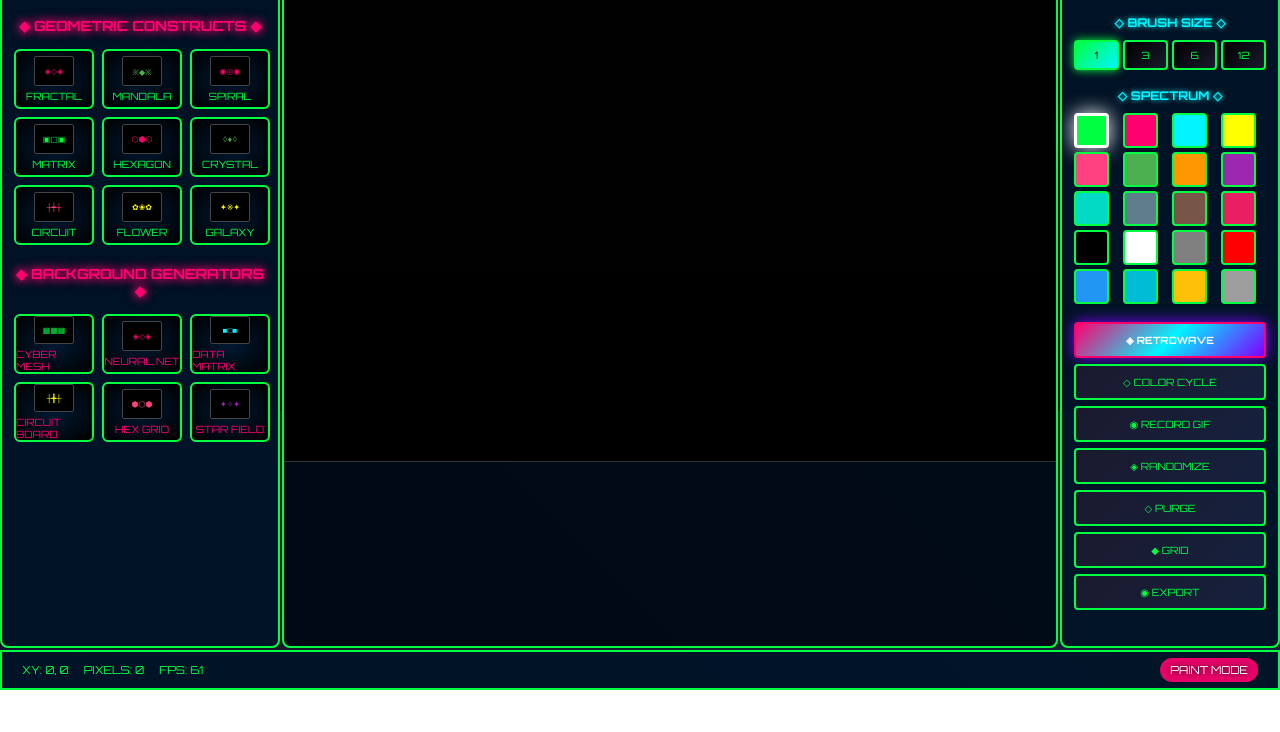
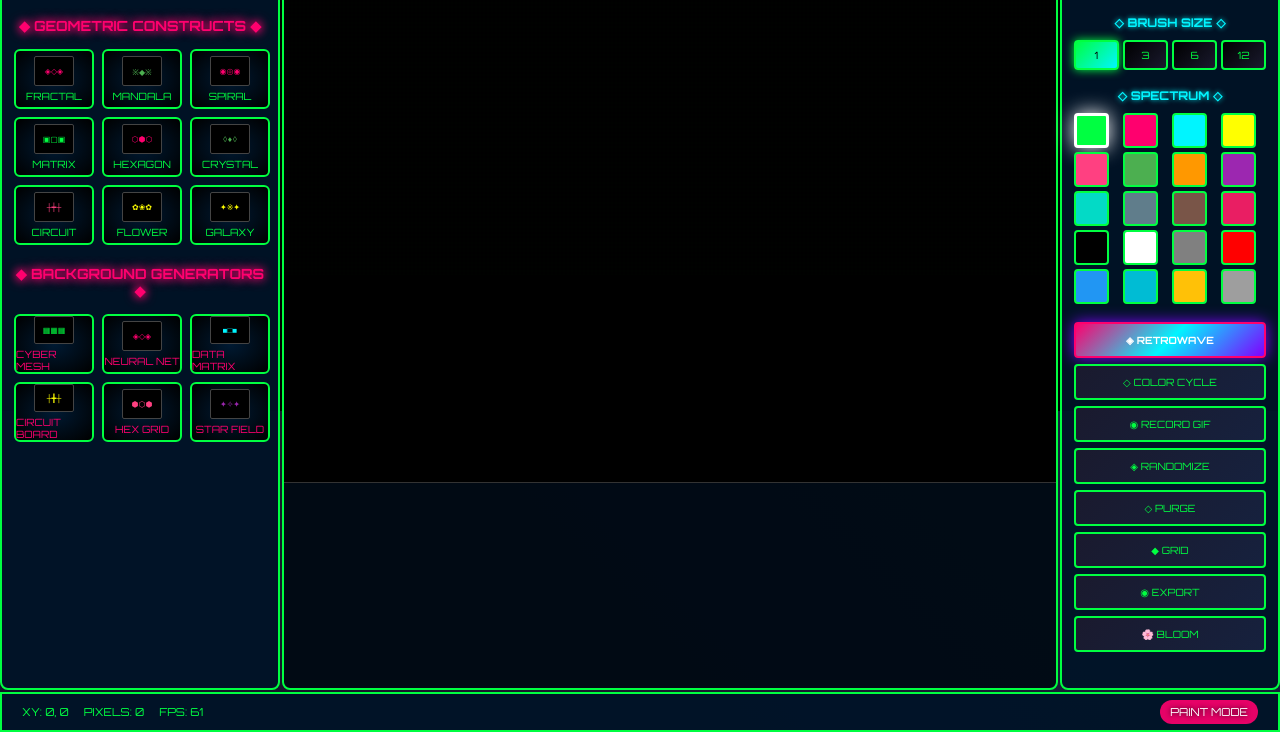
Before and after one commit to Flexasaurusrex/pixel-forge-matrix, a website: page index.html in a window 1280 px wide. Shown: the part 389-1121 px from the top of the page. Before the commit the page ends 1079 px from the top, so only its background shows below. Drawn offline with Linux system fonts and the light colour scheme.

Commit message:
Update index.html

```diff
--- a/index.html
+++ b/index.html
@@ -194,6 +194,7 @@
                 <button class="tool-btn" id="clearCanvas">◇ PURGE</button>
                 <button class="tool-btn" id="toggleGrid">◆ GRID</button>
                 <button class="tool-btn" id="saveImage">◉ EXPORT</button>
+                <button class="tool-btn" id="bloomBtn">🌸 BLOOM</button>
             </div>
         </div>
 
```
